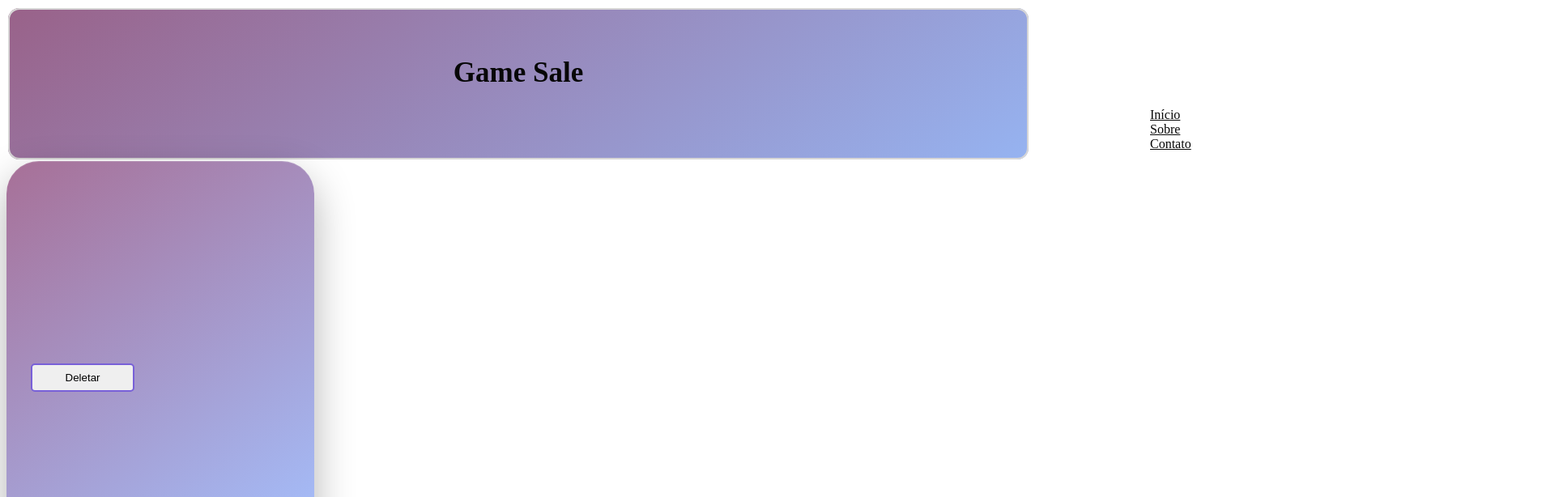
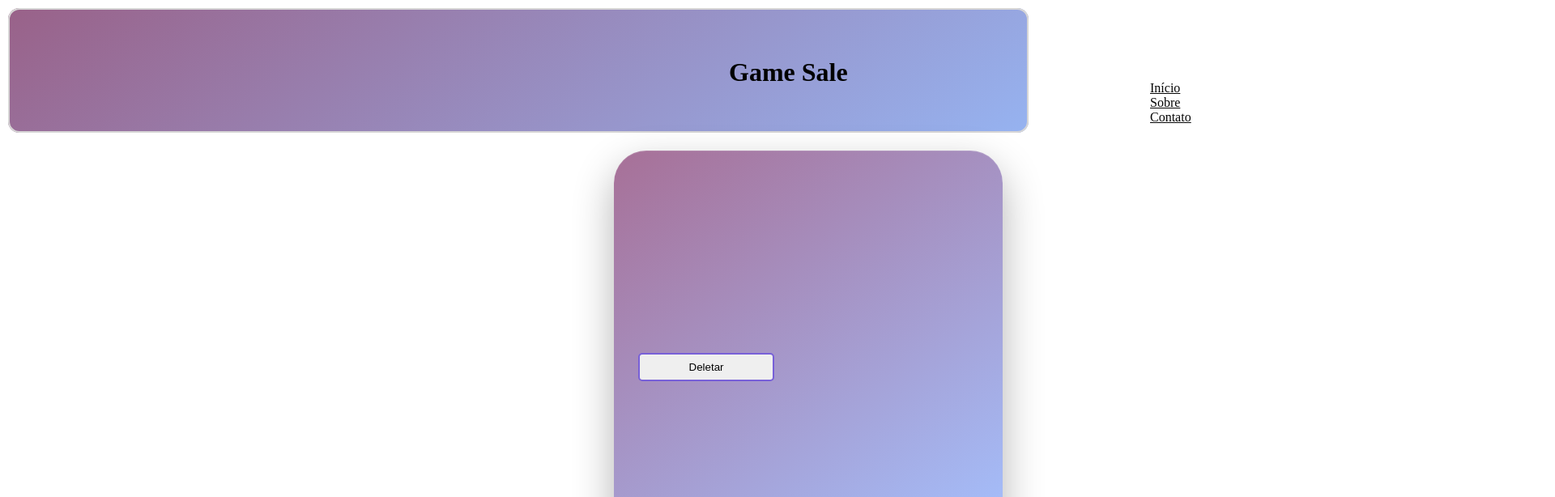
Before and after one commit to FilipeEstevao01/gamesale-frontend, a React (Vite) app: page / in a window 1280 px wide. Shown: the top 614 px of the page at 81% size, 1920 px wide, since content can reach past the window. Built offline with nearby package versions, Linux system fonts and the light colour scheme.

Commit message:
Organizar o CABESALHO para deixar o titulo mais organizado. Por que o codigo esta uma bagunça

```diff
--- a/src/App.css
+++ b/src/App.css
@@ -1,8 +1,29 @@
 .H1Title {
-    text-align: center;
+
     color: #070707;
-    font-size: 16px;
+    font-size: 35px;
+
+    position: relative;
+    left: 100px;
+    top: 200px;
+
+    margin-top: 50px;
+    text-align: center
+
 }
+
+
+.H1 {
+
+    font: size 8000%;
+
+    position: relative;
+    left: 880px;
+    top: 30px;
+}
+
+
+
 
 .container-centralizado {
     display: flex;
@@ -15,8 +36,13 @@
 }
 
 .Card {
+    position: relative;
+    left: 750px;
+    top: 20px;
+
+
     justify-content: center;
-    width: 320px;
+    width: 420px;
     height: 430px;
 
     padding: 30px;
--- a/src/components/Title.tsx
+++ b/src/components/Title.tsx
@@ -3,7 +3,9 @@
 
 function H1Title() {
     return (
-        <h1 style={{ marginTop: '50px', textAlign: 'center', color: '#070707', fontSize: '35px' }}>Game Sale</h1>
+        <h1 className="H1"
+        >Game Sale
+        </h1>
     );
 }
 
```
